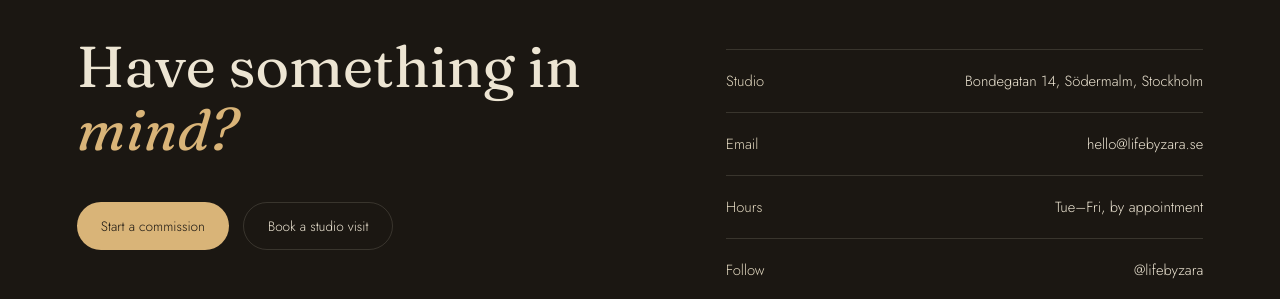
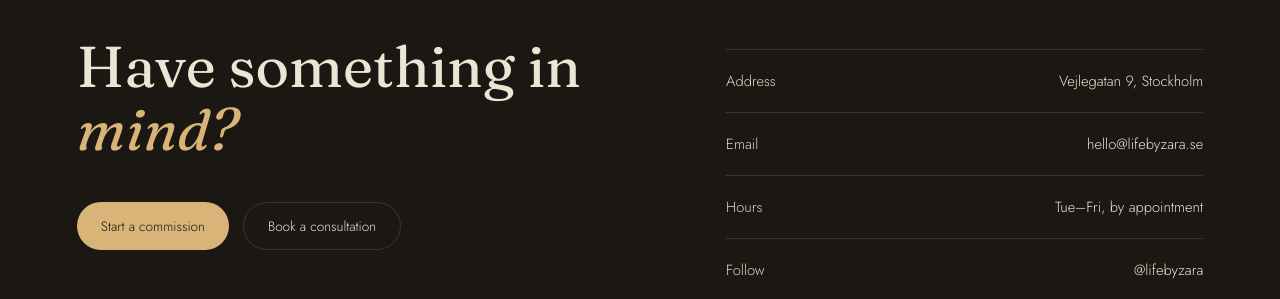
Before and after one commit to meanssara1-maker/life.by.zara, a plain HTML site: page life-by-zara.html in a window 1280 px wide. Shown: the part 3586-3885 px from the top of the page. Drawn offline with Linux system fonts and the light colour scheme.

Commit message:
Update life-by-zara.html

```diff
--- a/life-by-zara.html
+++ b/life-by-zara.html
@@ -453,11 +453,11 @@
       <h2>Have something in <em>mind?</em></h2>
       <div class="contact-cta">
         <a href="mailto:hello@lifebyzara.se" class="btn">Start a commission</a>
-        <a href="#" class="btn btn-outline">Book a studio visit</a>
+        <a href="#" class="btn btn-outline">Book a consultation</a>
       </div>
     </div>
     <div class="contact-details">
-      <div class="row"><span>Studio</span><span>Bondegatan 14, Södermalm, Stockholm</span></div>
+      <div class="row"><span>Address</span><span>Vejlegatan 9, Stockholm</span></div>
       <div class="row"><span>Email</span><a href="mailto:hello@lifebyzara.se">hello@lifebyzara.se</a></div>
       <div class="row"><span>Hours</span><span>Tue–Fri, by appointment</span></div>
       <div class="row"><span>Follow</span><a href="#">@lifebyzara</a></div>
```
